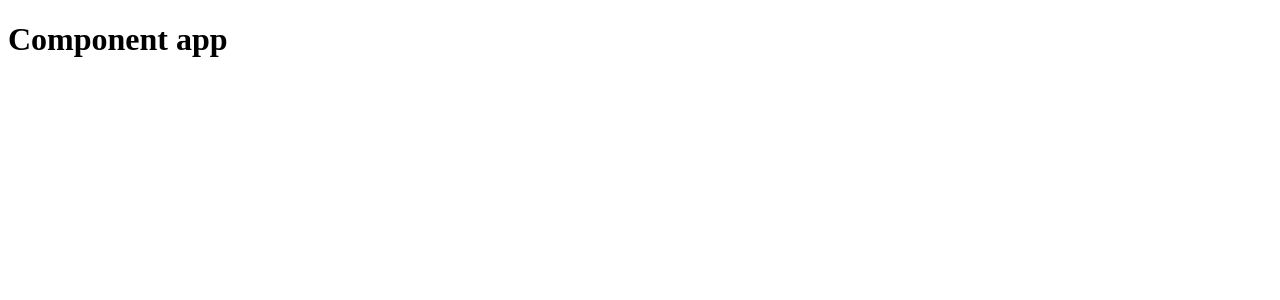
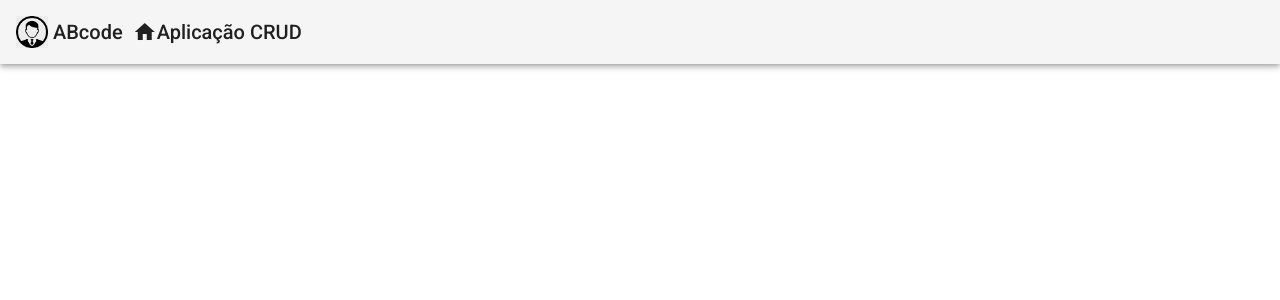
Before and after one commit to arthurBarbosa/register-client, an Angular app in the folder register-client-angular-ui/register-client-angular-ui/: page / in a window 1280 px wide. Shown: the top 300 px of the page. Built offline with nearby package versions, Linux system fonts and the light colour scheme.

Commit message:
Created component header

```diff
--- a/register-client-angular-ui/register-client-angular-ui/angular.json
+++ b/register-client-angular-ui/register-client-angular-ui/angular.json
@@ -51,6 +51,7 @@
               "src/assets"
             ],
             "styles": [
+              "./node_modules/@angular/material/prebuilt-themes/indigo-pink.css",
               "src/styles.css"
             ],
             "scripts": []
--- a/register-client-angular-ui/register-client-angular-ui/package.json
+++ b/register-client-angular-ui/register-client-angular-ui/package.json
@@ -11,10 +11,12 @@
   "private": true,
   "dependencies": {
     "@angular/animations": "~11.0.5",
+    "@angular/cdk": "^11.0.4",
     "@angular/common": "~11.0.5",
     "@angular/compiler": "~11.0.5",
     "@angular/core": "~11.0.5",
     "@angular/forms": "~11.0.5",
+    "@angular/material": "^11.0.4",
     "@angular/platform-browser": "~11.0.5",
     "@angular/platform-browser-dynamic": "~11.0.5",
     "@angular/router": "~11.0.5",
--- a/register-client-angular-ui/register-client-angular-ui/src/app/app.component.html
+++ b/register-client-angular-ui/register-client-angular-ui/src/app/app.component.html
@@ -1,3 +1 @@
-<h1>
-    Component app
-</h1>
+<app-header></app-header>
--- /dev/null
+++ b/register-client-angular-ui/register-client-angular-ui/src/app/components/template/header/header.component.css
@@ -0,0 +1,19 @@
+.header{
+    display: flex;
+    align-items: center;
+}
+
+.header a {
+    display: flex;
+    align-items: center;
+    text-decoration:  none;
+}
+
+.header .logo{
+    max-height: 32px;
+    margin-right: 5px;
+}
+
+.title-group {
+    padding-left: 10px;
+}
--- /dev/null
+++ b/register-client-angular-ui/register-client-angular-ui/src/app/components/template/header/header.component.html
@@ -0,0 +1,18 @@
+<mat-toolbar class="header mat-elevation-z4">
+    <span>
+        <a>
+            <img class="logo" src="assets/img/logo.png" alt="logo">
+            <h3>ABcode</h3>
+        </a>
+    </span>
+
+    <span class="title-group">
+        <a>
+            <i class="material-icons">
+                home
+            </i>
+            Aplicação CRUD
+        </a>
+    </span>
+
+</mat-toolbar>
--- /dev/null
+++ b/register-client-angular-ui/register-client-angular-ui/src/app/components/template/header/header.component.ts
@@ -0,0 +1,15 @@
+import { Component, OnInit } from '@angular/core';
+
+@Component({
+  selector: 'app-header',
+  templateUrl: './header.component.html',
+  styleUrls: ['./header.component.css']
+})
+export class HeaderComponent implements OnInit {
+
+  constructor() { }
+
+  ngOnInit(): void {
+  }
+
+}
--- a/register-client-angular-ui/register-client-angular-ui/src/index.html
+++ b/register-client-angular-ui/register-client-angular-ui/src/index.html
@@ -6,8 +6,10 @@
   <base href="/">
   <meta name="viewport" content="width=device-width, initial-scale=1">
   <link rel="icon" type="image/x-icon" href="favicon.ico">
+  <link href="https://fonts.googleapis.com/css?family=Roboto:300,400,500&display=swap" rel="stylesheet">
+  <link href="https://fonts.googleapis.com/icon?family=Material+Icons" rel="stylesheet">
 </head>
-<body>
+<body class="mat-typography">
   <app-root></app-root>
 </body>
 </html>
--- a/register-client-angular-ui/register-client-angular-ui/src/styles.css
+++ b/register-client-angular-ui/register-client-angular-ui/src/styles.css
@@ -1 +1,4 @@
 /* You can add global styles to this file, and also import other style files */
+
+html, body { height: 100%; }
+body { margin: 0; font-family: Roboto, "Helvetica Neue", sans-serif; }
```
Also changed, not shown: register-client-angular-ui/register-client-angular-ui/src/app/app.module.ts (+8 -2 lines), register-client-angular-ui/register-client-angular-ui/src/assets/img/logo.png (added), 1 other file (tests, documents, lock files or other folders).
